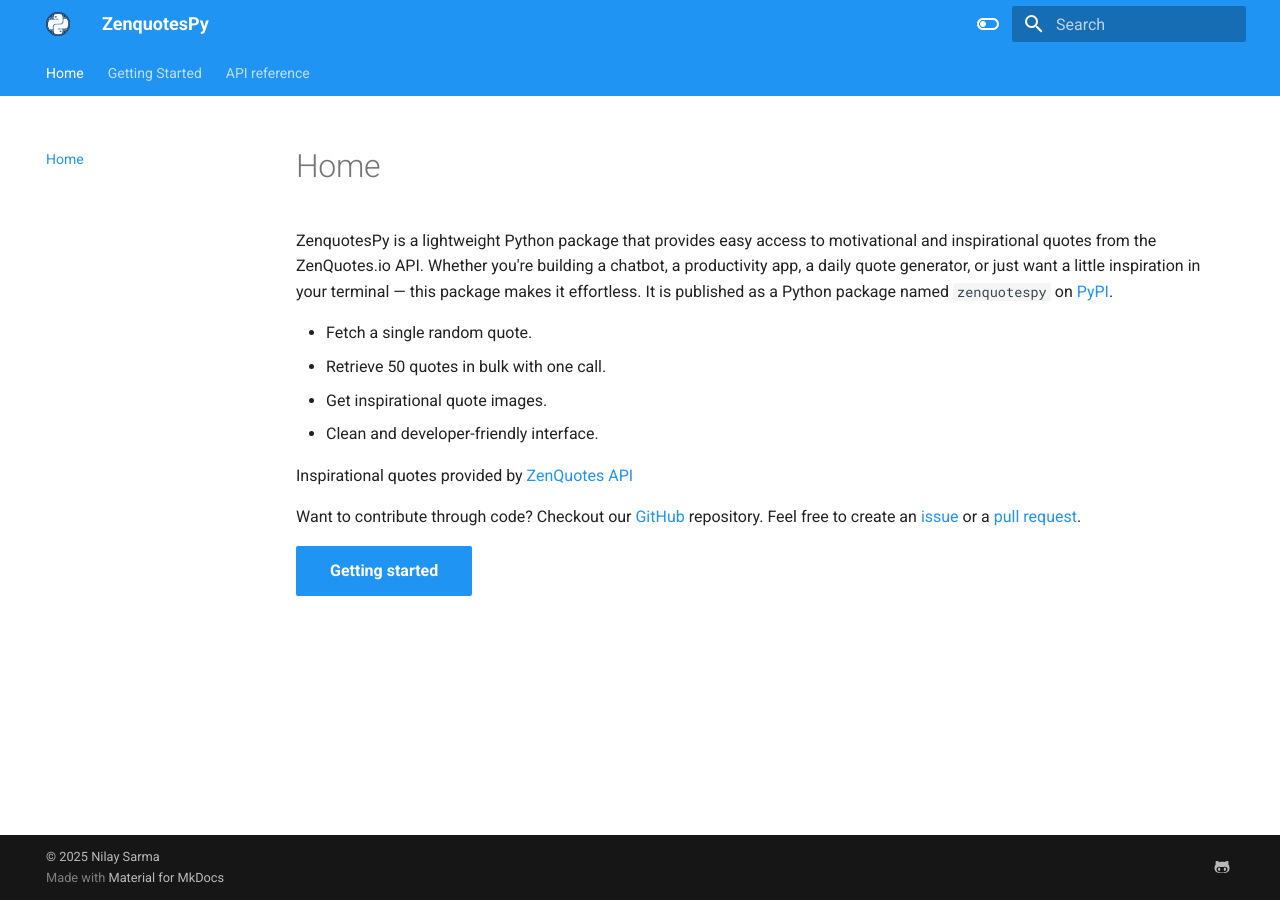
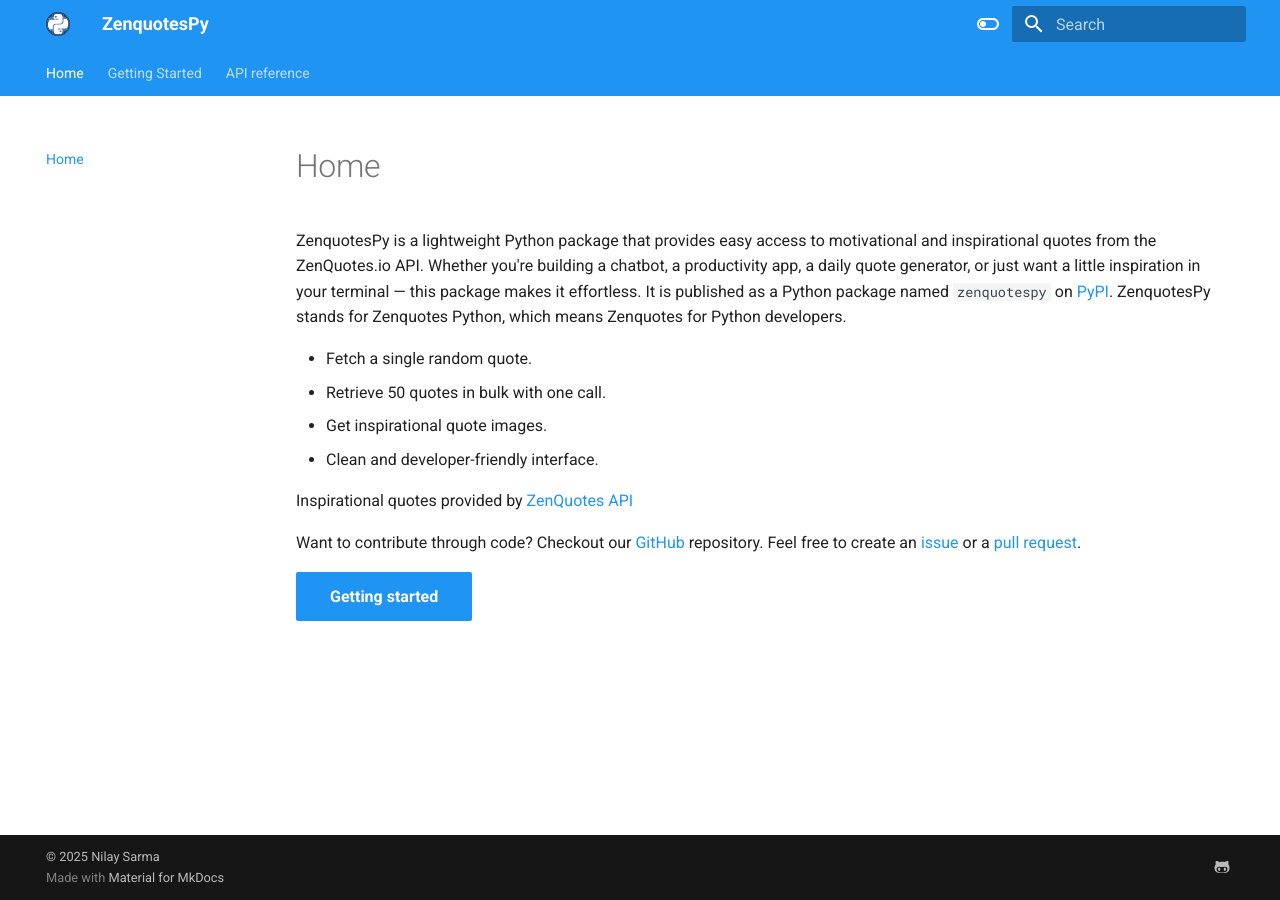
Before and after one commit to nilaysarma/zenquotespy-docs, an MkDocs documentation site: the page built from docs/index.md, in a window 1280 px wide. Built offline with MkDocs 1.6.1 and Material for MkDocs 9.7.7, drawn with Linux system fonts in a browser that asks for light colours.

Commit message:
update index.md

```diff
--- a/docs/index.md
+++ b/docs/index.md
@@ -1,6 +1,6 @@
 # Home
 
-ZenquotesPy is a lightweight Python package that provides easy access to motivational and inspirational quotes from the ZenQuotes.io API. Whether you're building a chatbot, a productivity app, a daily quote generator, or just want a little inspiration in your terminal — this package makes it effortless. It is published as a Python package named `zenquotespy` on [PyPI](https://pypi.org/project/zenquotespy).
+ZenquotesPy is a lightweight Python package that provides easy access to motivational and inspirational quotes from the ZenQuotes.io API. Whether you're building a chatbot, a productivity app, a daily quote generator, or just want a little inspiration in your terminal — this package makes it effortless. It is published as a Python package named `zenquotespy` on [PyPI](https://pypi.org/project/zenquotespy). ZenquotesPy stands for Zenquotes Python, which means Zenquotes for Python developers.
 
 * Fetch a single random quote.
 * Retrieve 50 quotes in bulk with one call.
```
